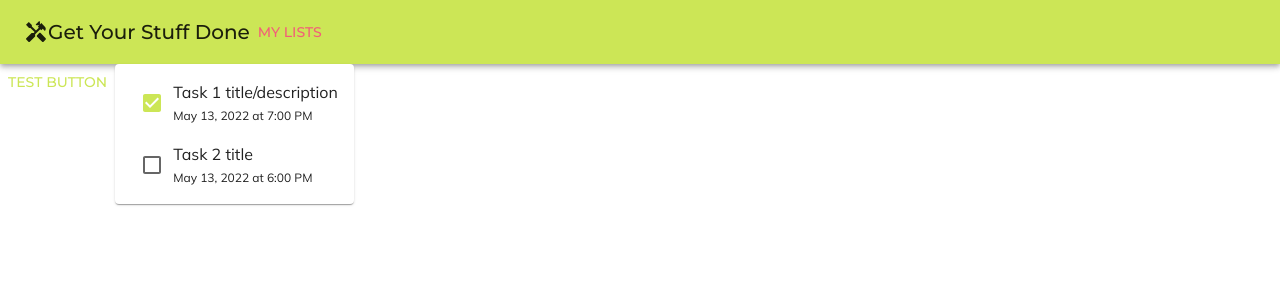
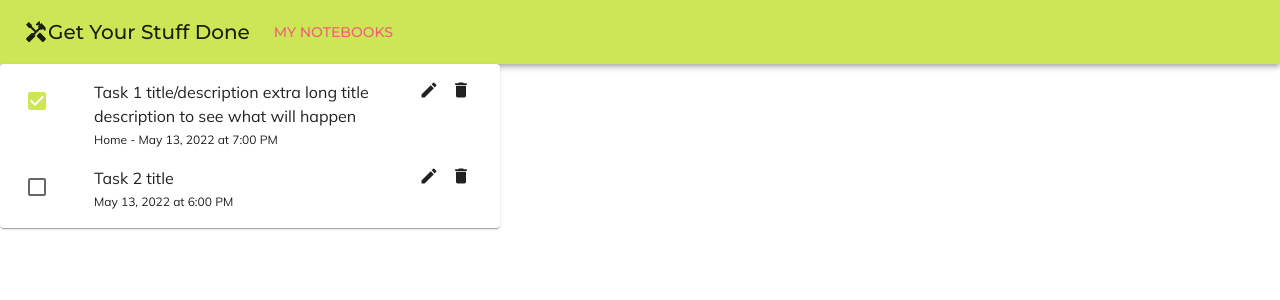
Before and after one commit to CurlyJoe71/get-your-stuff-done, a React (Create React App) app in the folder client/: page / in a window 1280 px wide. Shown: the top 300 px of the page. Built offline with nearby package versions, Linux system fonts and the light colour scheme.

Commit message:
Clean styling, Add delete and edit

```diff
--- a/client/src/components/HeaderBar.tsx
+++ b/client/src/components/HeaderBar.tsx
@@ -1,29 +1,45 @@
-import React from 'react';
+import React, { useState, MouseEvent } from 'react';
 import AppBar from '@mui/material/AppBar';
-import Container from '@mui/material/Container';
 import Toolbar from '@mui/material/Toolbar';
 import Typography from '@mui/material/Typography';
 import Box from '@mui/material/Box';
 import Button from '@mui/material/Button';
 import Handyman from '@mui/icons-material/Handyman';
+import Menu from '@mui/material/Menu';
+import MenuItem from '@mui/material/MenuItem';
 
 const HeaderBar = () => {
+    const [notebooks, setNotebooks] = useState<Array<string>>(['All Tasks', 'Private', 'Home', 'Work', 'Uncategorized']);
+    const [anchorEl, setAnchorEl] = useState<null | HTMLElement>(null);
+    const open = Boolean(anchorEl);
+    const handleClick = (event: MouseEvent<HTMLButtonElement>) => {
+        setAnchorEl(event.currentTarget);
+    };
+    const handleClose = () => {
+        setAnchorEl(null);
+    };
+
     return (
-        <AppBar position='static' color='primary'>
-            <Container maxWidth='xl'>
-                <Toolbar disableGutters>
+        <Box sx={{ flexGrow: 1 }}>
+            <AppBar position='static' color='primary'>
+                <Toolbar>
                     <Handyman />
-                    <Typography variant='h6'>
+                    <Typography variant='h6' sx={{ mr: 2 }}>
                         Get Your Stuff Done
                     </Typography>
-                    <Box>
-                        <Button color='secondary'>
-                            My Lists
-                        </Button>
-                    </Box>
+                    <Button color='secondary' onClick={handleClick}>
+                        My Notebooks
+                    </Button>
+                    <Menu open={open} anchorEl={anchorEl} onClose={handleClose}>
+                        {notebooks.map((n, i) => {
+                            return (
+                                <MenuItem key={i}>{n}</MenuItem>
+                            );
+                        })}
+                    </Menu>
                 </Toolbar>
-            </Container>
-        </AppBar>
+            </AppBar>
+        </Box>
     )
 };
 
--- a/client/src/components/Home.tsx
+++ b/client/src/components/Home.tsx
@@ -1,18 +1,19 @@
 import React from 'react';
-import Button from '@mui/material/Button';
 import Grid from '@mui/material/Grid';
 import TaskList from './TaskList';
+import Box from '@mui/material/Box';
 
 const Home = () => {
     return (
-        <Grid container>
-            <Grid item>
-                <Button>Test Button</Button>
-            </Grid>
-            <Grid item>
-                <TaskList />
-            </Grid>
-        </Grid>
+        <>
+            {/* <Box> */}
+            {/* <Grid container>
+                <Grid item> */}
+            <TaskList />
+            {/* </Grid>
+            </Grid> */}
+            {/* </Box> */}
+        </>
     )
 };
 
--- a/client/src/components/TaskList.tsx
+++ b/client/src/components/TaskList.tsx
@@ -7,25 +7,29 @@ import List from '@mui/material/List';
 import ListItem from '@mui/material/ListItem';
 import Checkbox from '@mui/material/Checkbox';
 import formatDate from '../utils/dateFormatter';
+import EditIcon from '@mui/icons-material/Edit';
+import DeleteIcon from '@mui/icons-material/Delete';
+import Tooltip from '@mui/material/Tooltip';
 
 const TaskList = () => {
     const [data, setData] = useState([
         {
             complete: true,
-            title: 'Task 1 title/description',
+            title: 'Task 1 title/description extra long title description to see what will happen',
             dateCreated: '2022-05-13T19:00:00.000Z',
-            id: '01'
+            id: '01',
+            category: 'Home'
         },
         {
             complete: false,
             title: 'Task 2 title',
             dateCreated: '2022-05-13T18:00:00.000Z',
-            id: '02'
+            id: '02',
+            category: null
         }
     ]);
 
     const handleChange = (event: ChangeEvent<HTMLInputElement>) => {
-        console.log(event.target.checked);
         const checked = event.target.checked;
         const taskId = event.target.getAttribute('id');
         let updatedData = data.map(d => {
@@ -40,16 +44,21 @@ const TaskList = () => {
     }
 
     return (
-        <Box sx={{ flexGrow: 1 }}>
-            <Grid container>
-                <Paper>
+        // <Box sx={{ flexGrow: 1 }}>
+        <Grid container xl>
+            <Paper sx={{ width: 500 }}>
                 <Grid item xs={12}>
                     <List>
                         {data.map(t => {
                             return (
                                 <ListItem key={t.id}>
+                                    <Grid container direction='row'>
+
+                                        <Grid item xs={2}>
                                             <Checkbox checked={t.complete} onChange={handleChange} id={t.id} />
-                                        <Grid container direction='column'>
+                                        </Grid>
+
+                                        <Grid item container direction='column' xs={8}>
                                             <Grid item>
                                                 <Typography variant='body1'>
                                                     {t.title}
@@ -57,8 +66,21 @@ const TaskList = () => {
                                             </Grid>
                                             <Grid item>
                                                 <Typography variant='caption'>
+                                                    {t.category ? `${t.category} - ` : null}
+                                                </Typography>
+                                                <Typography variant='caption'>
                                                     {formatDate(t.dateCreated)}
                                                 </Typography>
+                                            </Grid>
+                                        </Grid>
+
+                                        <Grid item xs={2} display='flex' justifyContent='space-evenly'>
+                                            <Tooltip title='Edit task'>
+                                                <EditIcon fontSize='small' />
+                                            </Tooltip>
+                                            <Tooltip title='Delete task'>
+                                                <DeleteIcon fontSize='small' />
+                                            </Tooltip>
                                         </Grid>
                                     </Grid>
                                 </ListItem>
@@ -68,7 +90,7 @@ const TaskList = () => {
                 </Grid>
             </Paper>
         </Grid>
-        </Box>
+        // </Box>
     )
 }
 
```
Lines whose indentation alone changed are shown as unchanged.
